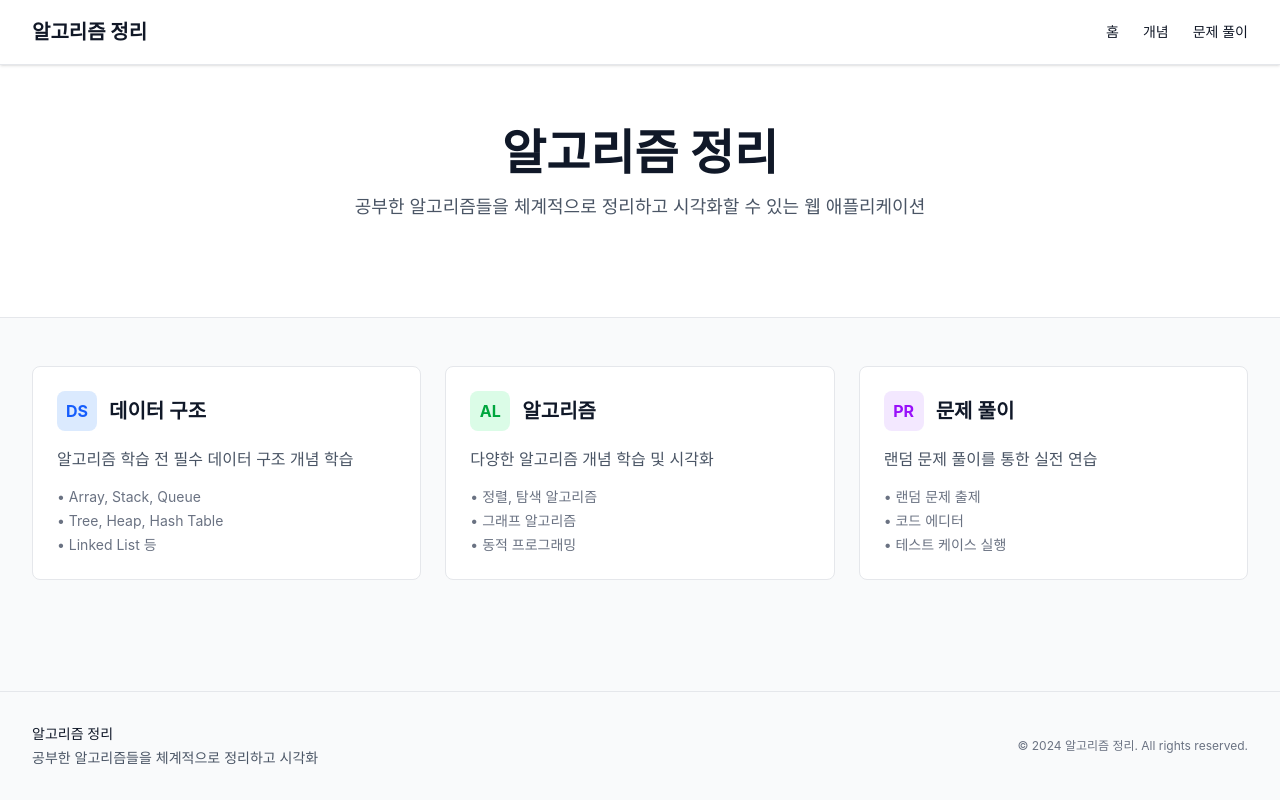
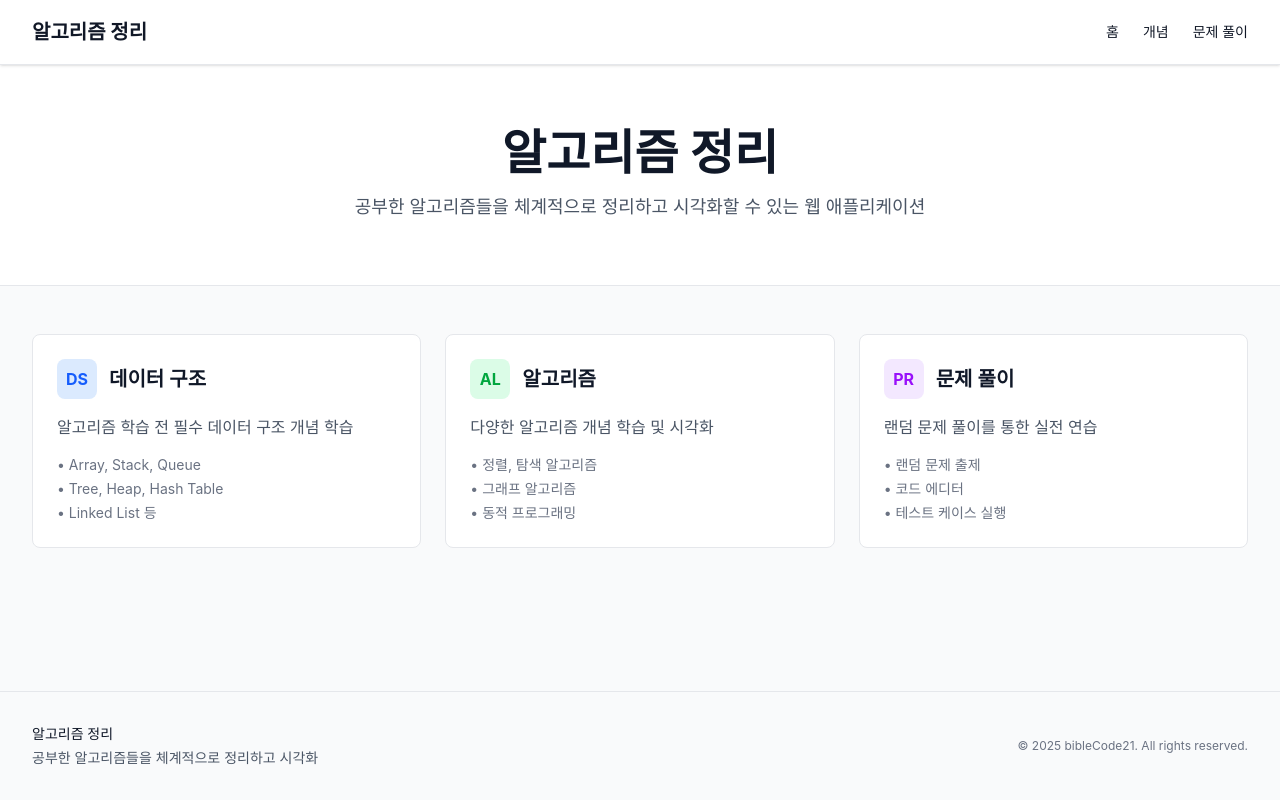
Before and after one commit to bibleCode21/study-algorithm, a Next.js app: page / in a window 1280 px wide. Built offline with nearby package versions, Linux system fonts and the light colour scheme.

Commit message:
ui 가볍게 수정

```diff
--- a/src/app/page.tsx
+++ b/src/app/page.tsx
@@ -43,7 +43,7 @@
                         <h1 id="hero-heading" className="text-4xl md:text-5xl font-bold text-gray-900 mb-4">
                             알고리즘 정리
                         </h1>
-                        <p className="text-lg text-gray-600 mb-8">
+                        <p className="text-lg text-gray-600">
                             공부한 알고리즘들을 체계적으로 정리하고 시각화할 수 있는 웹 애플리케이션
                         </p>
                     </header>
--- a/src/components/Layout/Footer/index.tsx
+++ b/src/components/Layout/Footer/index.tsx
@@ -8,7 +8,7 @@
                         <p>공부한 알고리즘들을 체계적으로 정리하고 시각화</p>
                     </div>
                     <div className="text-xs text-gray-500">
-                        <p>© 2024 알고리즘 정리. All rights reserved.</p>
+                        <p>© 2025 bibleCode21. All rights reserved.</p>
                     </div>
                 </div>
             </div>
```
